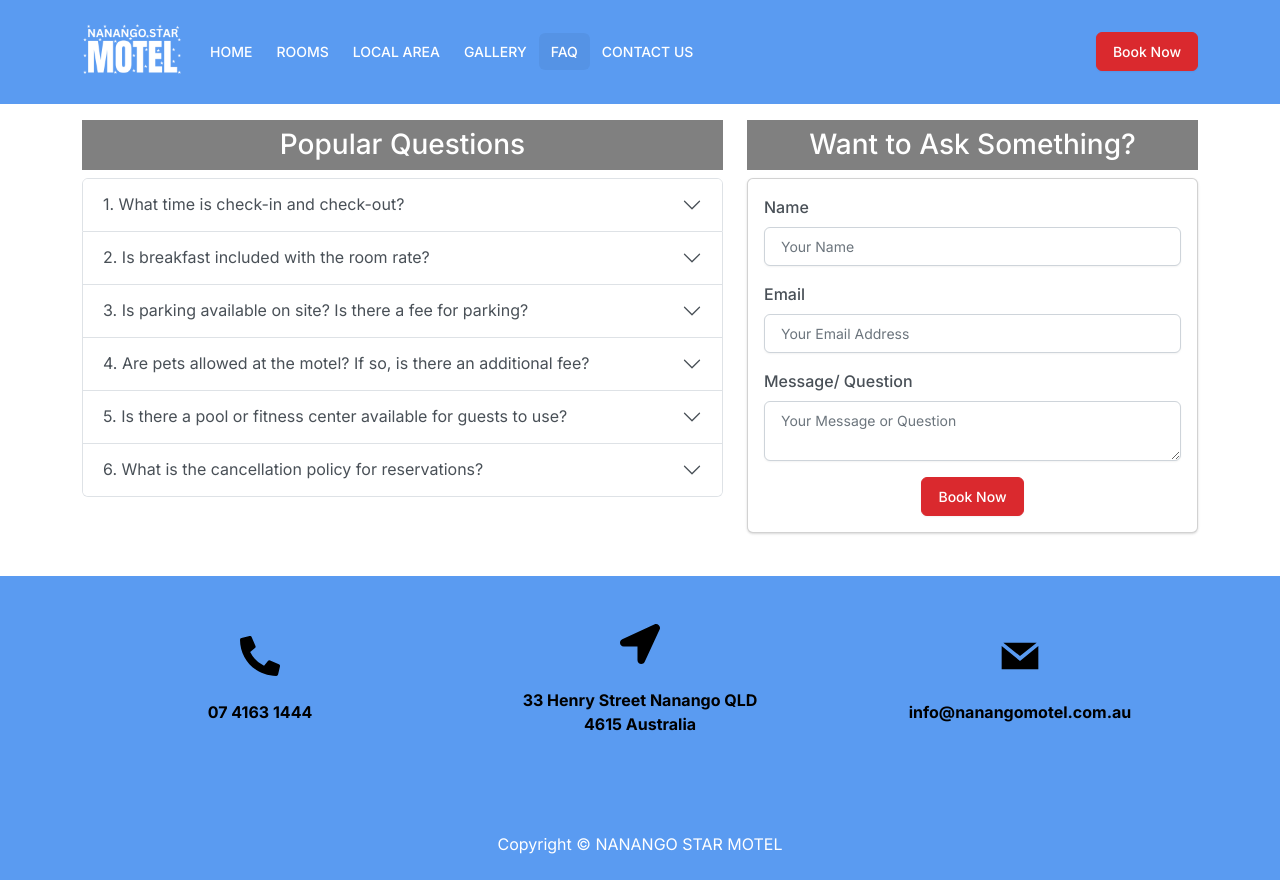
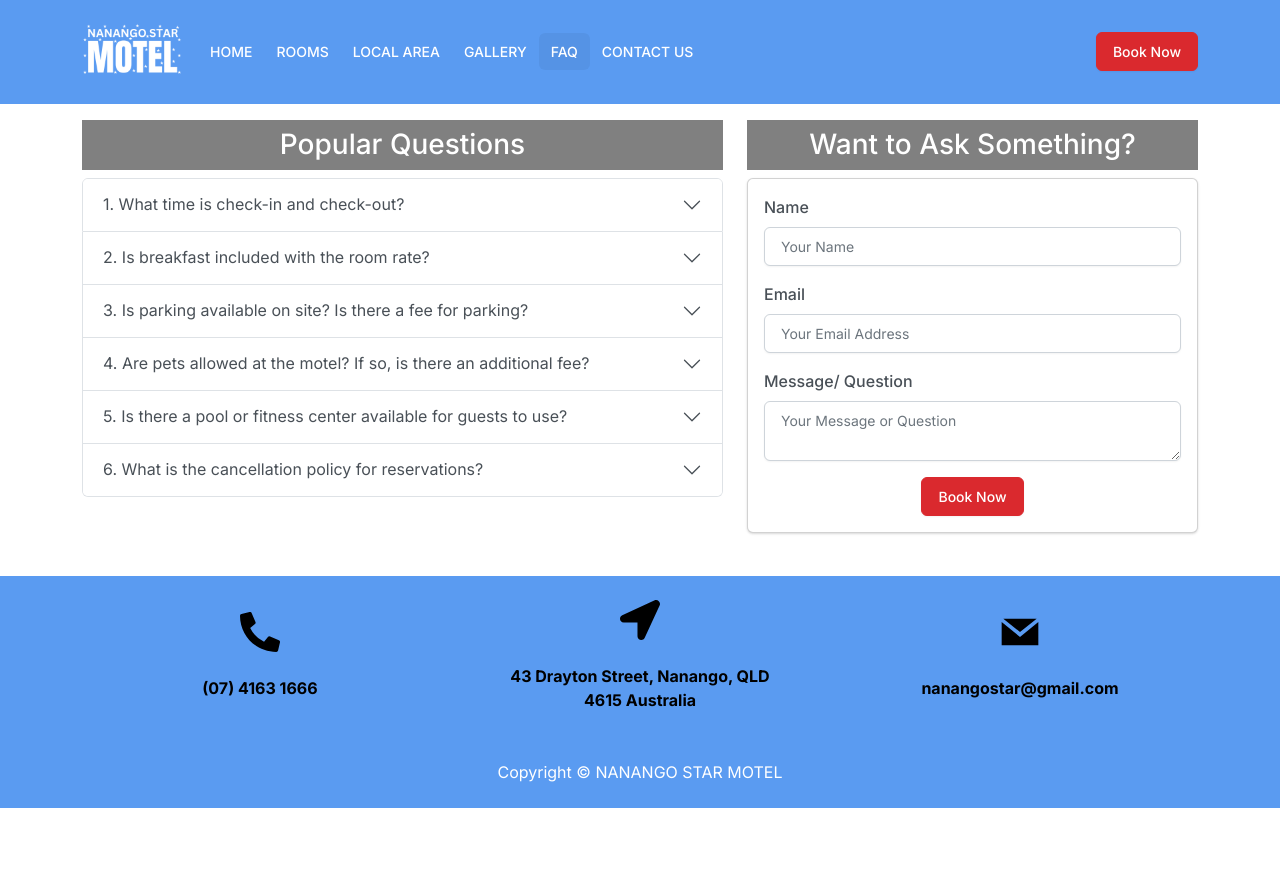
Before and after one commit to SakibPatwary/NanangoStarMotel, a React (Create React App) app: page /FAQ in a window 1280 px wide. After the commit the page ends 808 px from the top, so only its background shows below. Built offline with nearby package versions, Linux system fonts and the light colour scheme.

Commit message:
modification done

```diff
--- a/src/componant/Features.js
+++ b/src/componant/Features.js
@@ -15,7 +15,7 @@ const Features = () => {
                     <Card className="py-4 px-2 text-center" style={{ minHeight: '180px', backgroundColor:'#d1cfcf'}}>
                             <Card.Title >Accommodation</Card.Title>
                             <Card.Text style={{textAlign:'justify'}}>
-                                The Nanango Star Motel offers a range of accommodation options to suit different guests' needs, from standard single rooms to larger family rooms.
+                                The Nanango Star Motel offers a range of accommodation options to suit different guest needs, from standard single rooms to family/twin share rooms.
                             </Card.Text>
                     </Card>
                 </Col>
@@ -40,7 +40,7 @@ const Features = () => {
                     <Card className="py-4 px-2 text-center" style={{ minHeight: '180px', backgroundColor: '#d1cfcf' }}>
                         <Card.Title >Free Wi-Fi</Card.Title>
                         <Card.Text style={{ textAlign: 'justify' }}>
-                            Offering free Wi-Fi is essential for most travelers, especially business people or those on vacation.
+                            Offering free Wi-Fi is essential for most travelers, especially corporate guests or those on vacation.
                         </Card.Text>
                     </Card>
                 </Col>
@@ -54,9 +54,9 @@ const Features = () => {
                 </Col>
                 <Col xs={12} md={6} lg={4} className='pb-3'>
                     <Card className="py-4 px-2 text-center" style={{ minHeight: '180px', backgroundColor: '#d1cfcf' }}>
-                        <Card.Title >Laundry facilities</Card.Title>
+                        <Card.Title >Tea Coffee and Kitchenette</Card.Title>
                         <Card.Text style={{ textAlign: 'justify' }}>
-                            Guests appreciate having access to laundry facilities, especially if they are staying for an extended period.
+                            Complementary tea, coffee, sugar biscuits provided with each room. Microwave, fridge, kettle and toaster along with glasses, plates and cutleries are some of the inclusions with each room.
                         </Card.Text>
                     </Card>
                 </Col>
--- a/src/componant/Feedback.js
+++ b/src/componant/Feedback.js
@@ -1,7 +1,6 @@
 import React from 'react'
 import {
     Container,
-    Row,
     Col,
     Card,
 } from "react-bootstrap";
@@ -69,7 +68,7 @@ const Feedback = (deviceType) => {
                 responsive={responsive}
                 transitionDuration={500}
                 autoPlay={deviceType !== "mobile" ? true : false}
-                autoPlaySpeed={2000}
+                autoPlaySpeed={5000}
                 deviceType={deviceType}
                 infinite={true}
                 ssr={true}
--- a/src/componant/Footer.js
+++ b/src/componant/Footer.js
@@ -7,83 +7,24 @@ import { GrMail } from 'react-icons/gr';
 
 const Footer = () => {
     return (
-        // <>
-        //     <Container>
-
-        //         <CardGroup className='text-center pb-1'>
-        //             <Card style={{ color: "white" }} className='border-0'>
-        //                 <Card.Body>
-        //                     <Card
-        //                         className="mt-2"
-        //                         style={{ border: "none", backgroundColor: "#0066ff" }}
-        //                     >
-        //                         <Card.Body>
-        //                             <Card.Title>Address</Card.Title>
-        //                             <Card.Text>33 Henry Street Nanango <br /> QLD 4615 Australia</Card.Text>
-        //                         </Card.Body>
-        //                     </Card>
-
-        //                     <Card
-        //                         className="mt-4"
-        //                         style={{ border: "none", backgroundColor: "#4c00e6" }}
-        //                     >
-        //                         <Card.Body>
-        //                             <Card.Title>Phone</Card.Title>
-        //                             <Card.Text>07 4163 1444</Card.Text>
-        //                         </Card.Body>
-        //                     </Card>
-
-        //                     <Card
-        //                         className="mt-4"
-        //                         style={{ border: "none", backgroundColor: "#009999" }}
-        //                     >
-        //                         <Card.Body>
-        //                             <Card.Title>Email</Card.Title>
-        //                             <Card.Text>info@nanangomotel.com.au</Card.Text>
-        //                         </Card.Body>
-        //                     </Card>
-        //                 </Card.Body>
-        //             </Card>
-
-        //             <Card className='border-0'>
-        //                 <Card.Body>
-        //                     Contact Form Here
-        //                 </Card.Body>
-        //             </Card>
-
-
-        //         </CardGroup>
-
-
-
-        //     </Container>
-
-        //     <Container fluid style={{ backgroundColor: '#3459e6', color: 'white' }} className='py-3'>
-        //         <Col className="d-flex justify-content-center">
-        //             Copyright &copy; NANANGO STAR MOTEL
-        //         </Col></Container>
-
-        // </>
-
         <div style={{ backgroundColor: '#5A9BF1' }}>
             <Container>
-                <Row className='d-flex text-center align-items-center py-5' style={{ color: 'black',fontWeight:'bold' }}>
-                    <Col lg={4} md={4} sm={12} className='pb-5'>
+                <Row className='d-flex text-center align-items-center py-4' style={{ color: 'black',fontWeight:'bold' }}>
+                    <Col lg={4} md={4} sm={12} className='pb-4'>
 
                         <FaPhoneAlt size='40' /><br /><br />
-                        07 4163 1444
+                        (07) 4163 1666
                     </Col>
-                    <Col lg={4} md={4} sm={12} className='pb-5'>
+                    <Col lg={4} md={4} sm={12} className='pb-4'>
                         <FaLocationArrow size='40' /><br /><br />
-                        33 Henry Street Nanango QLD <br/>4615 Australia
+                        43 Drayton Street, Nanango, QLD <br/>4615 Australia
                     </Col>
-                    <Col lg={4} md={4} sm={12} className='pb-5'>
+                    <Col lg={4} md={4} sm={12} className='pb-4'>
                         <GrMail size='40' /><br /><br />
-                        info@nanangomotel.com.au
+                        nanangostar@gmail.com
                     </Col>
+                </Row>
 
-
-                </Row>
                 <Row>
                     <Col className="d-flex justify-content-center mb-4" style={{ color: 'white' }}>
                         Copyright &copy; NANANGO STAR MOTEL
--- a/src/componant/Navbar.js
+++ b/src/componant/Navbar.js
@@ -16,7 +16,7 @@ const Navbar = () => {
         style={{
           minHeight: '70vh',
           backgroundImage: 'url("./img/navbar.jpeg")',
-          backgroundSize: 'cover',
+          backgroundSize: "cover",
           backgroundPosition: 'center',
         }}
         className='d-flex justify-content-center align-items-end pb-5'
@@ -25,8 +25,8 @@ const Navbar = () => {
           <Card.Header>
             CHECK ROOM AVAILABILITY
           </Card.Header>
-          <div className="py-4 px-2" >
-            <Row>
+          <div className="px-2" >
+            <Row className="mt-2">
               <Col xs={12} sm={12} md={6} lg={6} className="pb-2 cursorAll">
                 <Form.Label>Check in Date</Form.Label>
                 <Form.Control
@@ -58,7 +58,7 @@ const Navbar = () => {
                   <Form.Control type="number"/>
                 </Col> */}
             </Row>
-            <Row className="px-3 mt-3">
+            <Row className="mt-2 pb-2">
               <a style={{ textDecoration: 'none' }}
 
                 href={`https://hotels.cloudbeds.com/reservation/spR72T#checkin=${Moment(
```
